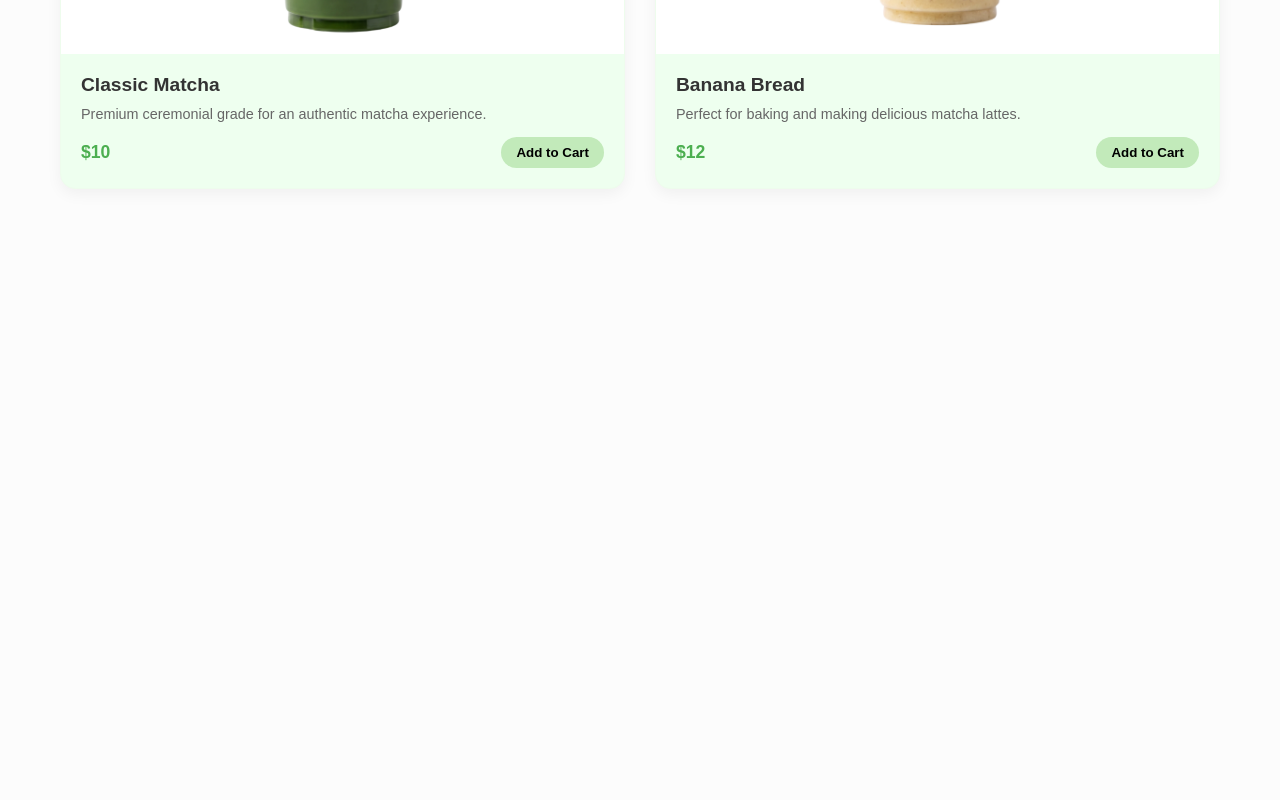
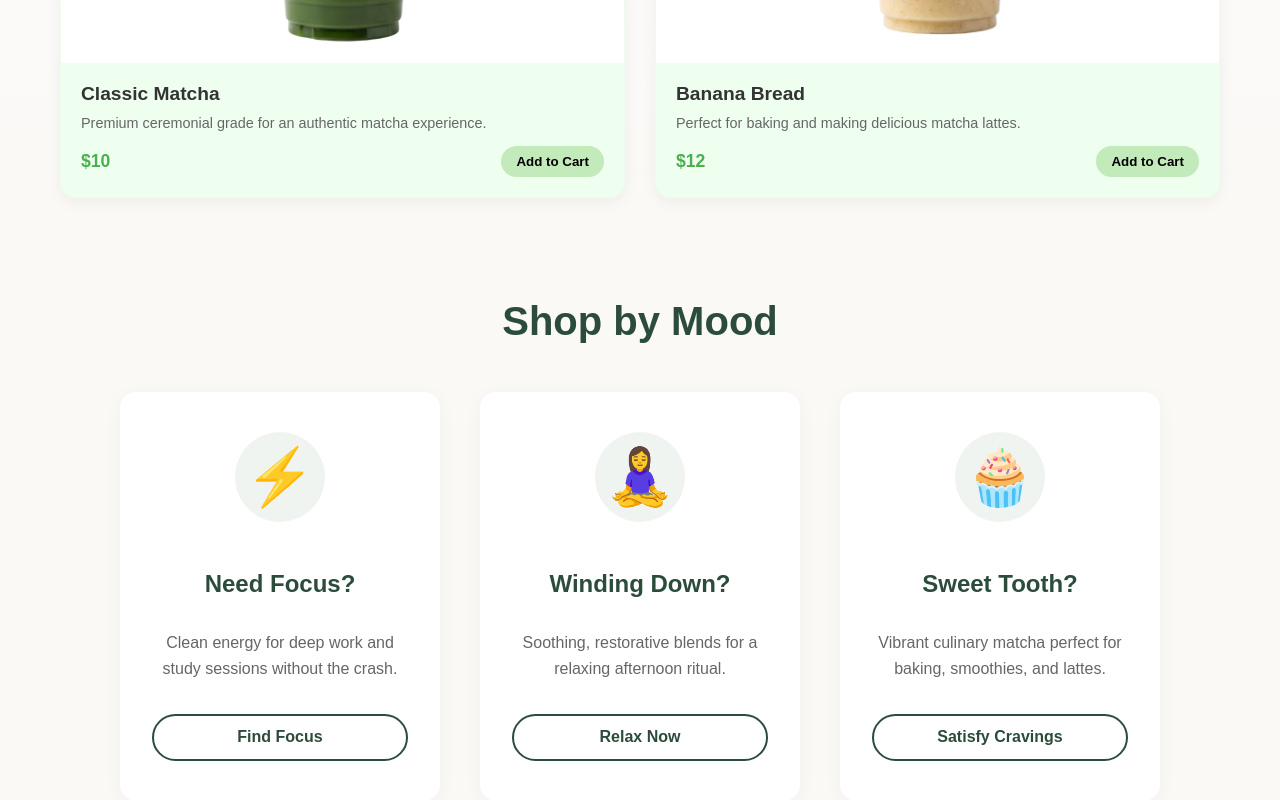
Before and after one commit to hadiafyouni/matcha-web, a React (Vite) app: page / in a window 1280 px wide. Shown: the part 844-1644 px from the top of the page. Before the commit the page ends 1073 px from the top, so only its background shows below. Built offline with nearby package versions, Linux system fonts and the light colour scheme.

Commit message:
added a shop by mood section and changed some background css

```diff
--- a/src/GeneralInfo.css
+++ b/src/GeneralInfo.css
@@ -2,8 +2,9 @@
     display: flex;
     flex-wrap: wrap;
     justify-content: center;
-    margin: 20px;
+    padding: 20px;
     gap: 20px;
+    background-color: #fbfbfb;
 }
 
 
--- a/src/Home.jsx
+++ b/src/Home.jsx
@@ -1,6 +1,7 @@
 import "./Home.css";
 import WelcomeSection from "./WelcomeSection";
 import GeneralInfo from "./GeneralInfo";
+import ShopByMood from "./ShopByMood";
 import ProductCard from "./ProductCard";
 import img1 from "./assets/IMG_15.png";
 import img2 from "./assets/IMG_13.png";
@@ -29,6 +30,8 @@ export default function Home({ isOpen }) {
                     />
                 </div>
             </div>
+
+            <ShopByMood />
         </div>
     )
 }
--- a/src/ProductCard.css
+++ b/src/ProductCard.css
@@ -1,3 +1,10 @@
+.RecommendedProducts {
+    margin: 0;
+    padding: 20px;
+    background: linear-gradient(to bottom, #fbfbfb 0%, #faf9f6);
+}
+
+
 .product-card {
     display: flex;
     flex-direction: column;
--- /dev/null
+++ b/src/ShopByMood.css
@@ -0,0 +1,95 @@
+.shop-by-mood-section {
+    padding: 3rem 2rem;
+    text-align: center;
+    background-color: #faf9f6;
+
+    /* Soft, warm off-white */
+}
+
+.shop-by-mood-section h2 {
+    font-size: 2.5rem;
+    color: #2c4c3b;
+    /* Deep matcha green */
+    margin-bottom: 3rem;
+}
+
+.mood-cards-container {
+    display: flex;
+    justify-content: center;
+    gap: 2.5rem;
+    flex-wrap: wrap;
+    max-width: 1200px;
+    margin: 0 auto;
+}
+
+.mood-card {
+    background-color: white;
+    border-radius: 16px;
+    padding: 2.5rem 2rem;
+    width: 320px;
+    box-shadow: 0 4px 20px rgba(0, 0, 0, 0.04);
+    transition: transform 0.3s ease, box-shadow 0.3s ease;
+    display: flex;
+    flex-direction: column;
+    align-items: center;
+}
+
+.mood-card:hover {
+    transform: translateY(-8px);
+    box-shadow: 0 12px 30px rgba(44, 76, 59, 0.12);
+}
+
+.mood-emoji {
+    font-size: 3.5rem;
+    margin-bottom: 1.5rem;
+    display: block;
+    background-color: #f0f4f1;
+    width: 90px;
+    height: 90px;
+    line-height: 90px;
+    border-radius: 50%;
+}
+
+.mood-card h3 {
+    font-size: 1.5rem;
+    color: #2c4c3b;
+    margin-bottom: 1rem;
+}
+
+.mood-card p {
+    color: #666;
+    font-size: 1rem;
+    line-height: 1.6;
+    margin-bottom: 2rem;
+    flex-grow: 1;
+    /* Ensures buttons align at the bottom if text length varies */
+}
+
+.mood-btn {
+    background-color: transparent;
+    color: #2c4c3b;
+    border: 2px solid #2c4c3b;
+    padding: 0.8rem 1.5rem;
+    border-radius: 30px;
+    font-weight: 600;
+    font-size: 1rem;
+    cursor: pointer;
+    transition: all 0.3s ease;
+    width: 100%;
+}
+
+.mood-btn:hover {
+    background-color: #2c4c3b;
+    color: white;
+}
+
+@media (max-width: 768px) {
+    .mood-cards-container {
+        gap: 1.5rem;
+    }
+
+    .mood-card {
+        width: 100%;
+        max-width: 350px;
+    }
+}
--- /dev/null
+++ b/src/ShopByMood.jsx
@@ -0,0 +1,29 @@
+import './ShopByMood.css';
+
+export default function ShopByMood() {
+    return (
+        <div className="shop-by-mood-section">
+            <h2>Shop by Mood</h2>
+            <div className="mood-cards-container">
+                <div className="mood-card">
+                    <span className="mood-emoji">⚡</span>
+                    <h3>Need Focus?</h3>
+                    <p>Clean energy for deep work and study sessions without the crash.</p>
+                    <button className="mood-btn">Find Focus</button>
+                </div>
+                <div className="mood-card">
+                    <span className="mood-emoji">🧘‍♀️</span>
+                    <h3>Winding Down?</h3>
+                    <p>Soothing, restorative blends for a relaxing afternoon ritual.</p>
+                    <button className="mood-btn">Relax Now</button>
+                </div>
+                <div className="mood-card">
+                    <span className="mood-emoji">🧁</span>
+                    <h3>Sweet Tooth?</h3>
+                    <p>Vibrant culinary matcha perfect for baking, smoothies, and lattes.</p>
+                    <button className="mood-btn">Satisfy Cravings</button>
+                </div>
+            </div>
+        </div>
+    );
+}
--- a/src/WelcomeSection.css
+++ b/src/WelcomeSection.css
@@ -5,7 +5,6 @@
     align-items: center;
 
 }
-
 
 .welcome-section h2 {
     margin-bottom: 0;
```
